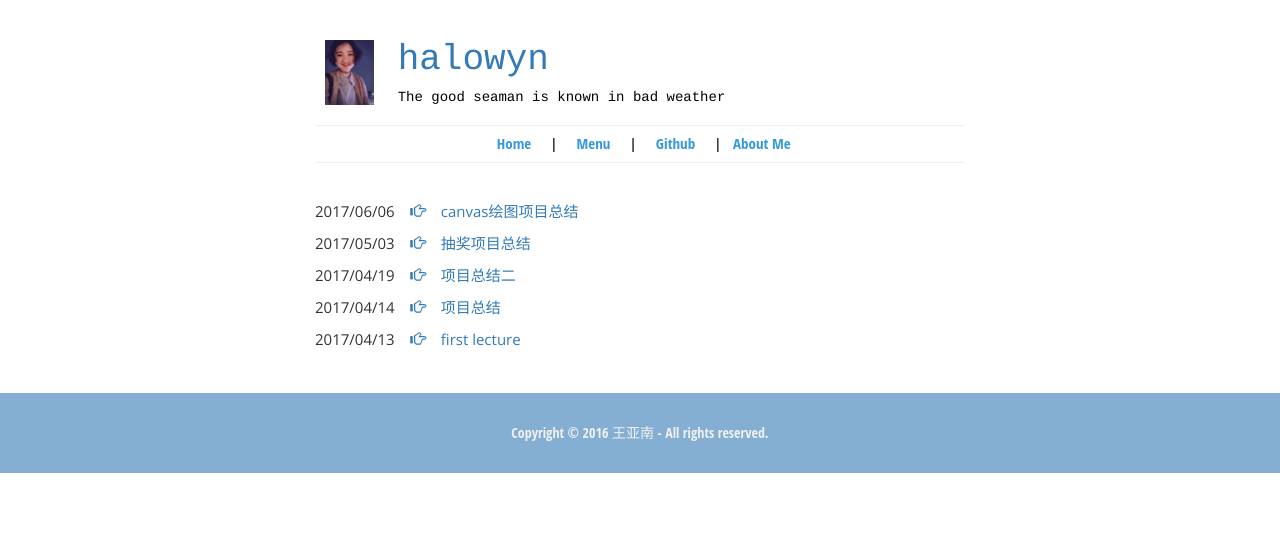
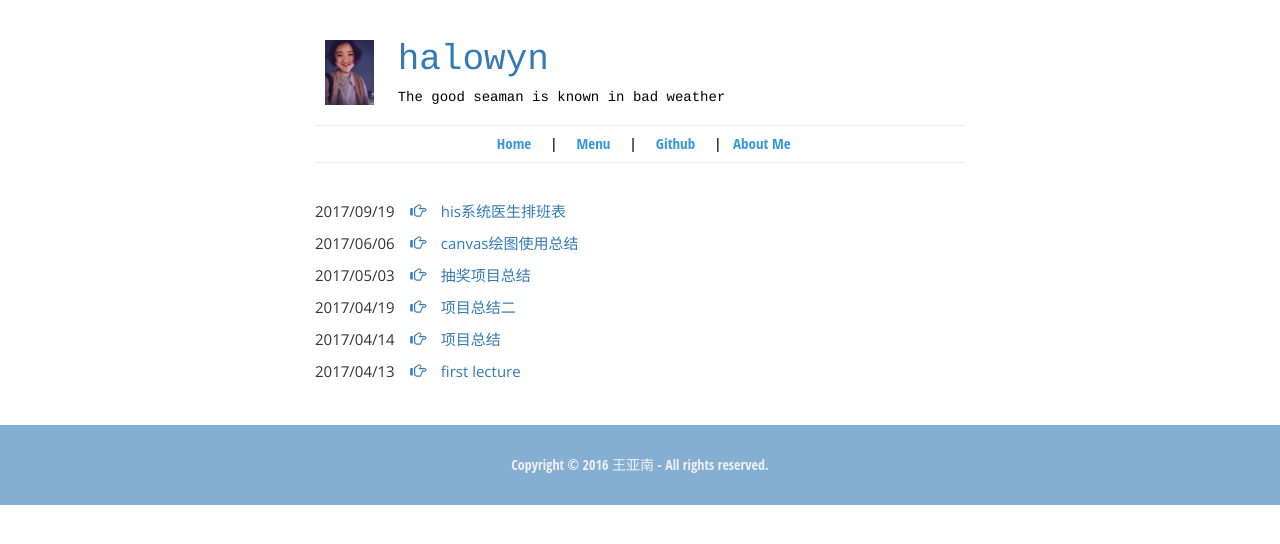
Before and after one commit to halowyn/halowyn.github.io, a Jekyll site: the page built from menu.html, in a window 1280 px wide. Shown: the top 544 px of the page. Built offline with Jekyll 4.4.1, drawn with Linux system fonts in a browser that asks for light colours; some of the changed lines change nothing that is shown.

Commit message:
his排班

````diff
--- a/_posts/2017-06-06-Getting-Started.md
+++ b/_posts/2017-06-06-Getting-Started.md
@@ -1,6 +1,6 @@
 ---
 layout: post_layout
-title: canvas绘图项目总结
+title: canvas绘图使用总结
 time: On Tuesday, June 6, 2017
 location: BeiJing
 pulished: true
--- /dev/null
+++ b/_posts/2017-09-19-Getting-Started.md
@@ -0,0 +1,75 @@
+---
+layout: post_layout
+title: his系统医生排班表
+time: On Tuesday, September 19, 2017
+location: BeiJing
+pulished: true
+excerpt_separator: "```"
+---
+<h2>his系统医生排班表</h2>
+<div style="word-spacing: 10px;color: #337ab7;font-weight: bold">做诊所his系统后台时，主要需要实现根据医生选择预约时间和根据时间选择预约医生的功能，修改时需要时间和表格里的预约的医生和时间一致，表格的变动较多，略微有些复杂。实现效果如下：</div>
+![Alt text](./图片1.png)
+![Alt text](./图片2.png)
+<h5>实现思路如下：</h5>
+<ul>
+        <li>先做好表格的样式，在做后台管理系统的过程中会用到较多的表格，我们可以使用bootstrap的表格来做，简单方便，需要修改的样式直接在bootstrap.css里做出修改即可</li>
+        <li>填充选择医生的日期，利用ajax加载医生列表</li>
+            <li>确定表格的横纵坐标,纵坐标都是时间段，根据医生查时间的横坐标是周一至周日，根据时间查医生的横坐标是医生姓名。<span style="color:red">（根据医生查时间点击上一周下一周，列表需要重新初始化，根据周一的日期和周天的日期获取数据来填充，实现过程见代码块）</span></li>
+
+    <li>确定完了横纵坐标之后，遍历ajax的时间段等数据填充可以预约的表格</li>
+    <li>预约，每次点击预约之后,状态样式改变，将所选中的医生的排班详细信息，存储起来。在下次点击预约的时候，重新存储相同的字段</li>
+    <li>点击切换的时候，遍历本地缓存中是否有已经选过的医生排班，有的话直接展示</li>
+</ul>
+
+
+### 代码块
+``` python
+var formatDate = function(date){
+    // var year = date.getFullYear()+'.';
+    var month = (date.getMonth()+1)+'.';
+    var day = date.getDate();
+    var week = ['周天','周一','周二','周三','周四','周五','周六'][date.getDay()];
+    return week+' '+'('+month+day+')';
+};
+var addDate= function(date,n){
+    date.setDate(date.getDate()+n);
+    return date;
+};
+var setDate = function(date){
+    // date.getDay() 获取本周的第几天
+    var week = date.getDay()-1;
+    date = addDate(date,week*-1);//获取本周的周一
+    currentFirstDate = new Date(date);//当前日期
+    // 循环添加横坐标，周一至周五
+    for(var i = 1;i<clen;i++){
+      cells[i].innerHTML = formatDate(i==1 ? date : addDate(date,1));
+    }
+};
+function GetDateStr(AddDayCount) {
+    var dd = new Date();
+    var y = dd.getFullYear();
+    var m = dd.getMonth()+1;//获取当前月份的日期
+    var d = dd.getDate();
+    if(m<10){m='0'+m}
+    if(d<10){d='0'+d}
+    return y+"-"+m+"-"+d;
+}
+function GetDateStr2(day,AddDayCount) {
+    var dd = new Date(day);
+    dd.setDate(dd.getDate()+AddDayCount);//获取AddDayCount天后的日期
+    var y = dd.getFullYear();
+    var m = dd.getMonth()+1;//获取当前月份的日期
+    var d = dd.getDate();
+    if(m<10){m='0'+m}
+    if(d<10){d='0'+d}
+    return y+"-"+m+"-"+d;
+}
+// 填充根据医生查时间的横坐标
+var cells = document.getElementById('table1').getElementsByTagName('th');
+var clen = cells.length;
+var currentFirstDate;
+setDate(new Date());
+var monday=new Date(currentFirstDate).format("yyyy-MM-dd");
+var sunday0=addDate(currentFirstDate,6);
+var sunday=new Date(sunday0).format("yyyy-MM-dd");
+```
````
